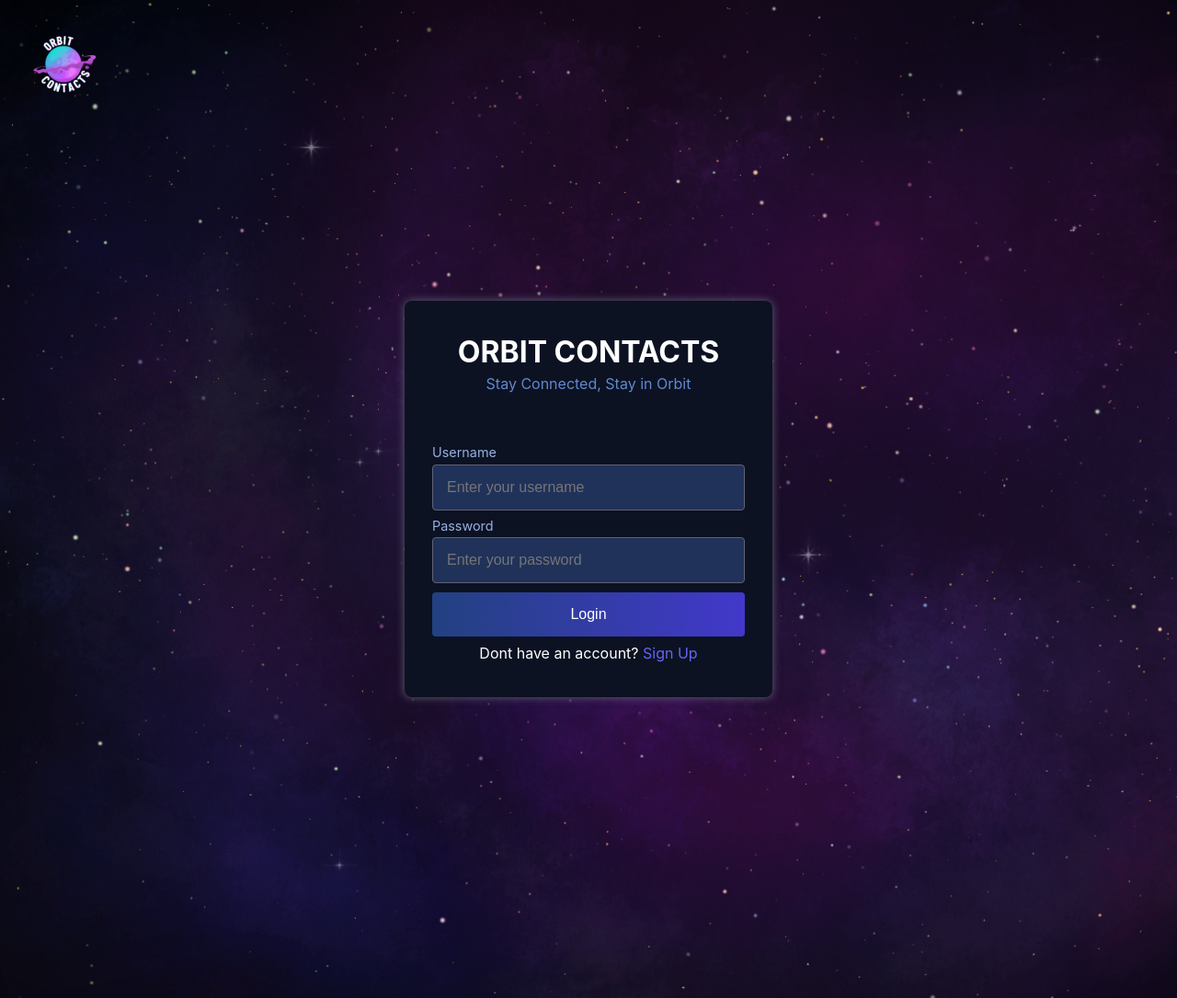
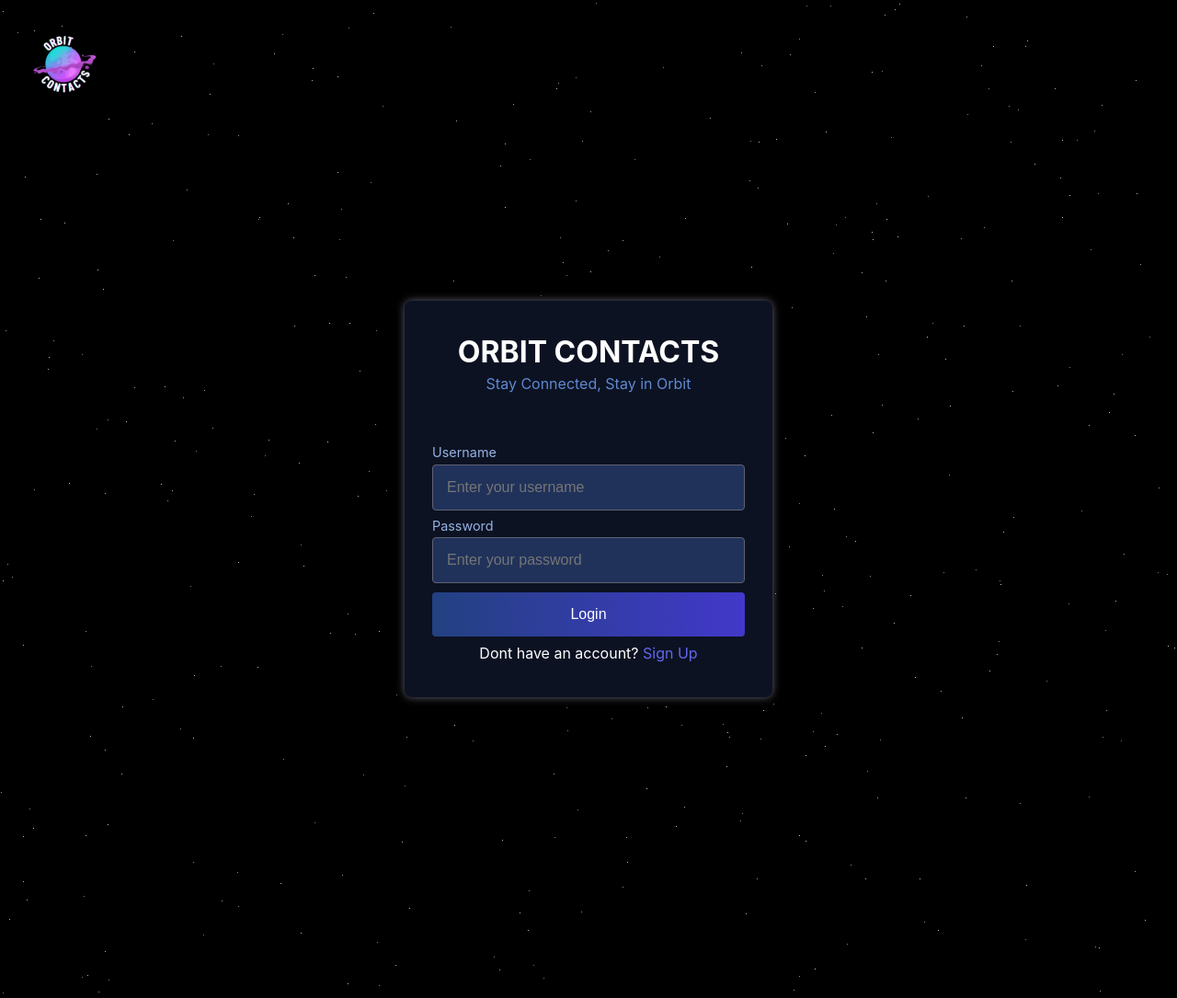
Before and after one commit to josephiii/COP3441-ContactManager, a PHP site: page / in a window 1280 px wide. Shown: the whole page at 92% size. Run offline with PHP 8.4, Linux system fonts and the light colour scheme.

Commit message:
Add JS space background with star twinkle animation

```diff
--- a/css/styles.css
+++ b/css/styles.css
@@ -87,9 +87,15 @@ form {
 
 #background {
     /* https://digitalmoons.itch.io/free-space-background */
-    background-image: url('../images/Space Background.png');
-    background-size: cover;
-    height: 100vh;
+    /* background-image: url('../images/Space Background.png');
+    background-size: cover; */
+    background-color: black;
+    position: fixed;
+    top: 0;
+    left: 0;
+    width: 100%;
+    height: 100%;
+    z-index: -2;
 }
 
 .login-signup-container {
@@ -247,10 +253,6 @@ form {
     margin-left: 30px;
 }
 
-
-
-
-
 #contacts-list {
     margin-top: 20px;
     display: flex;
@@ -336,3 +338,22 @@ form {
     align-items: center;
     gap: 5px;
 }
+
+@keyframes twinkle {
+    0%, 100% {
+        opacity: 0.6;
+    }
+    50% {
+        opacity: 1;
+    }
+}
+
+.star {
+    background-color: white;
+    border-radius: 50%;
+    width: 1px;
+    height: 1px;
+    position: absolute;
+    animation: twinkle 1.5s infinite;
+    z-index: -1;
+}
--- a/index.html
+++ b/index.html
@@ -4,8 +4,8 @@
     <meta charset="UTF-8">
     <meta name="viewport" content="width=device-width, initial-scale=1.0">
     <title>Login</title>
-    <link rel="stylesheet" href="/css/reset.css">
-    <link rel="stylesheet" href="/css/styles.css">
+    <link rel="stylesheet" href="css/reset.css">
+    <link rel="stylesheet" href="css/styles.css">
 </head>
 <body>
     <div id="background">
@@ -35,7 +35,7 @@
             </div>
         </div>
     </div>
-
+    <script src="js/background.js"></script>
     <script src="js/login.js"></script>
 </body>
 </html>
--- /dev/null
+++ b/js/background.js
@@ -0,0 +1,14 @@
+const width = 1920;
+const height = 1080;
+const density = 3; // number of stars per 100x100 pixels
+const numStars = Math.floor((width * height) / (100 * 100) * density);
+
+const background = document.getElementById('background');
+for (let i = 0; i < numStars; i++) {
+    const star = document.createElement('div');
+    star.className = 'star';
+    star.style.top = `${Math.random() * height}px`;
+    star.style.left = `${Math.random() * width}px`;
+    star.style.animationDelay = `${Math.random() * 2}s`;
+    background.appendChild(star);
+}
--- a/register.html
+++ b/register.html
@@ -43,7 +43,7 @@
             </div>
         </div>
     </div>
-
+    <script src="js/background.js"></script>
     <script src="js/register.js"></script>
 </body>
 </html>
--- a/userHomepage.html
+++ b/userHomepage.html
@@ -8,7 +8,7 @@
     <link rel="stylesheet" href="/css/styles.css">
 </head>
 <body>
-    <div id="background">
+    <div id="background"></div>
     <a href = "index.html">
         <img src = "images/CosmicLogo.png" alt = "Website Logo" class = "logo">
     </a>
@@ -102,7 +102,8 @@
             </div>
         </div>
     </div>
-    </div>
+
+    <script src="js/background.js"></script>
     <script src="js/userHomepage.js"></script>
 </body>
 </html>
```
Lines whose indentation alone changed are shown as unchanged.
